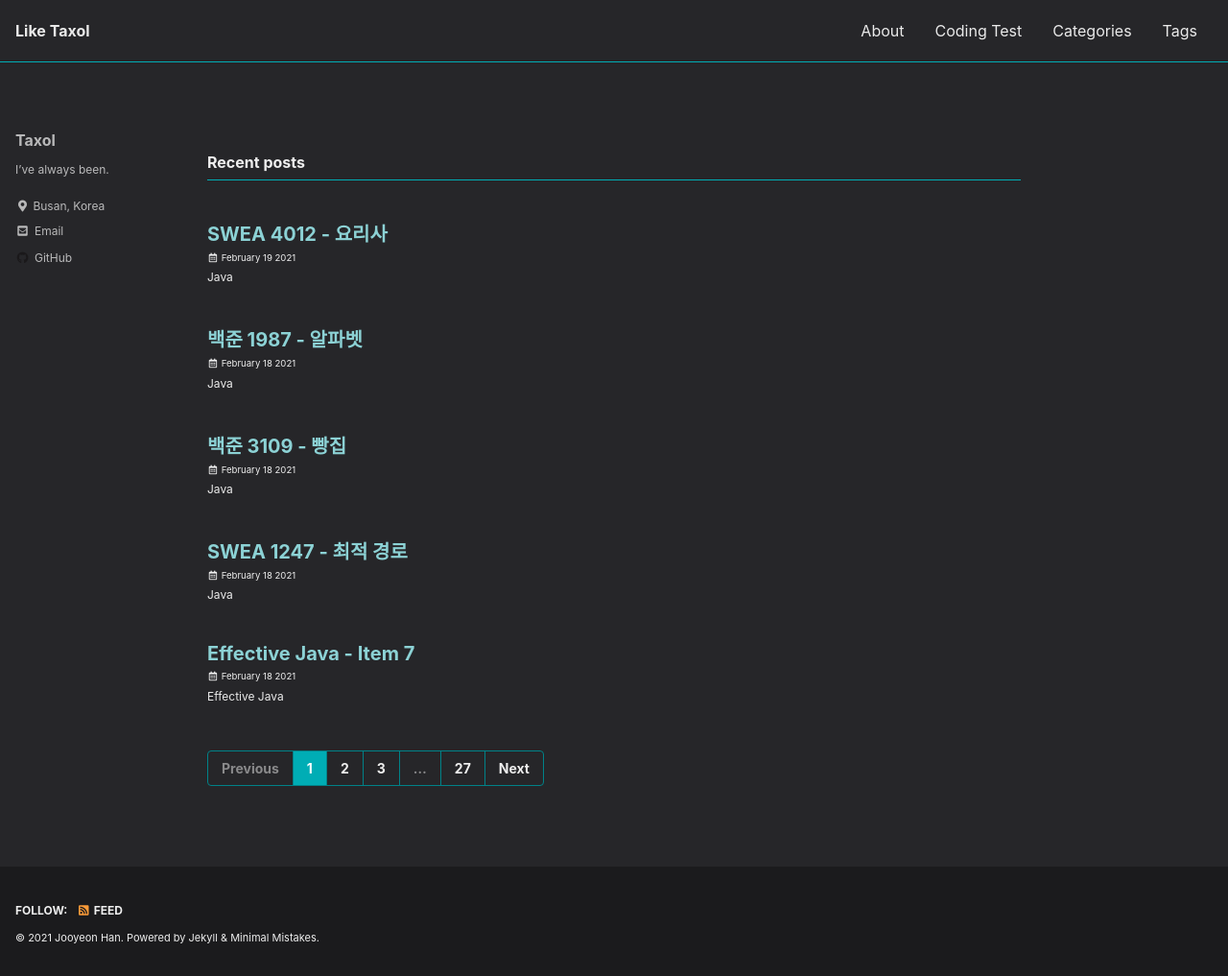
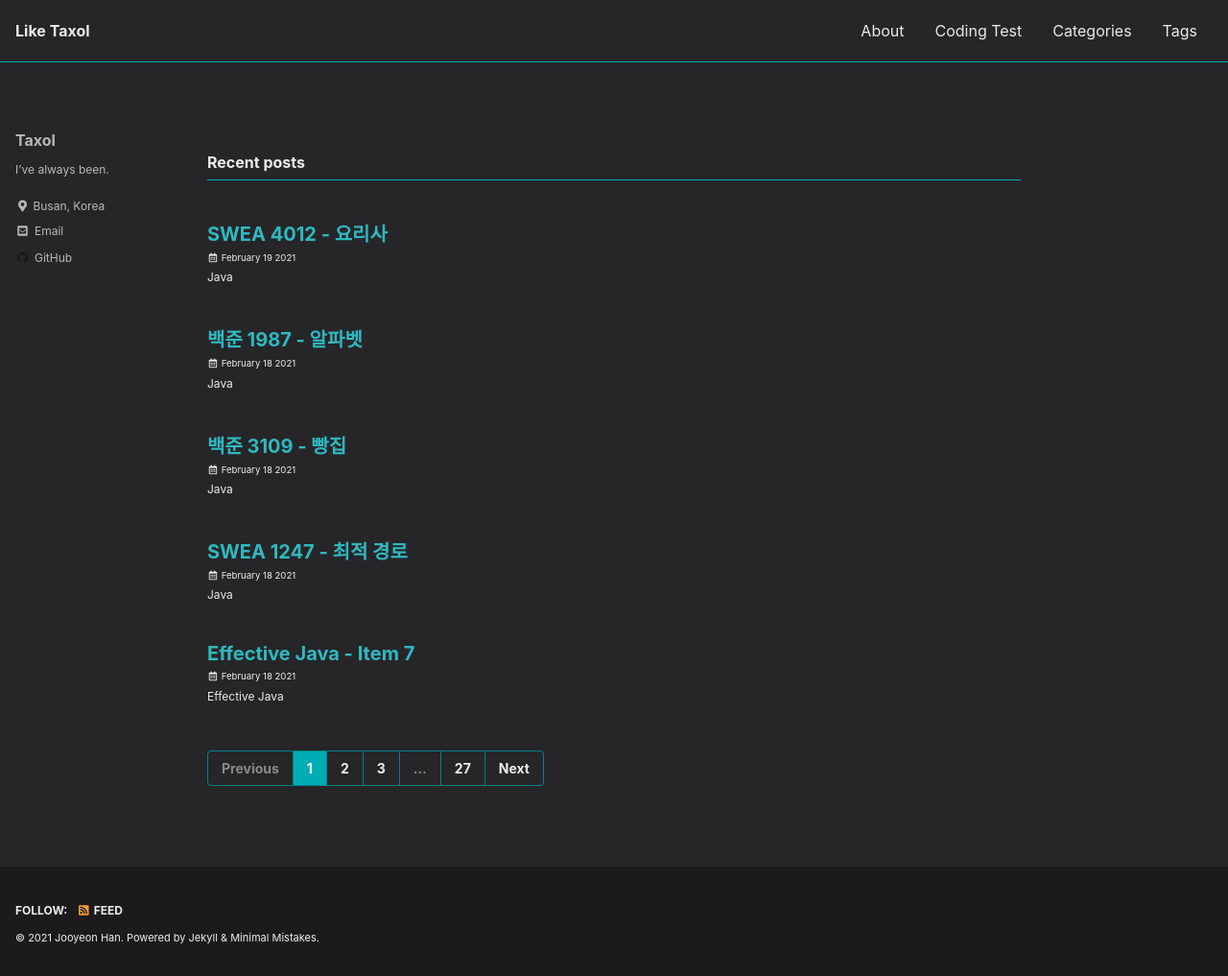
Before and after one commit to taxol1203/taxol1203.github.io, a Jekyll site: the page built from index.html, in a window 1280 px wide. Shown: the whole page at 96% size. Built offline with Jekyll 4.4.1, drawn with Linux system fonts in a browser that asks for light colours; cached includes are drawn as plain includes; the list of posts is cut into pages by our own code.

Commit message:
change link color

```diff
--- a/_sass/minimal-mistakes/skins/_dark.scss
+++ b/_sass/minimal-mistakes/skins/_dark.scss
@@ -11,7 +11,7 @@ $code-background-color: mix(#000, $background-color, 15%) !default;
 $code-background-color-dark: mix(#000, $background-color, 20%) !default;
 $form-background-color: mix(#000, $background-color, 15%) !default;
 $footer-background-color: mix(#000, $background-color, 30%) !default;
-$link-color: mix($primary-color, $text-color, 40%) !default;
+$link-color: mix($primary-color, $text-color, 80%) !default;
 $link-color-hover: mix(#fff, $link-color, 25%) !default;
 $link-color-visited: mix(#000, $link-color, 25%) !default;
 $masthead-link-color: $text-color !default;
```
